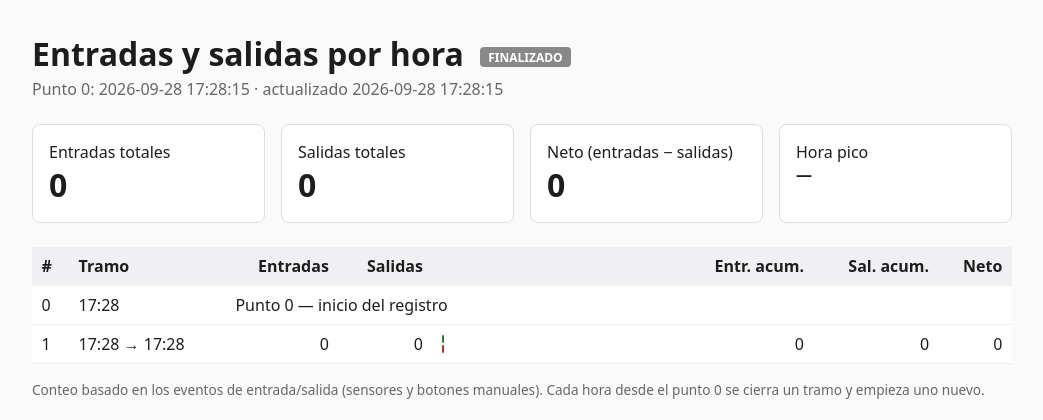
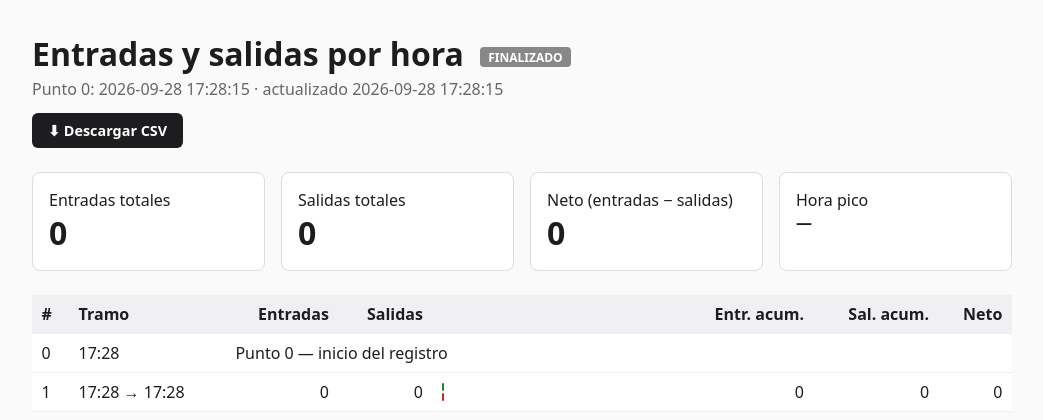
Before and after one commit to JFIEROLI/ONIET-2026, a Flask app: page /reporte in a window 1280 px wide. Shown: the top 420 px of the page, without its empty margins (118-1161 px from the left). Run offline with Flask 3, Linux system fonts and the light colour scheme; some libraries are stand-ins or nearby versions.

Commit message:
Add CSV report download functionality and enhance report styling

```diff
--- a/app.py
+++ b/app.py
@@ -1,3 +1,5 @@
+import csv
+import io
 import json
 import os
 import threading
@@ -5,7 +7,7 @@ import time
 import webbrowser
 
 import serial
-from flask import Flask, render_template, send_from_directory
+from flask import Flask, Response, render_template, send_from_directory
 from flask_socketio import SocketIO
 
 from registro import ENTRADA, SALIDA, Registro
@@ -38,6 +40,22 @@ def serve_img(filename):
 def reporte():
     """Reporte en vivo de la sesion actual (entradas/salidas por hora)."""
     return render_template("reporte.html", estado_json=estado_json(registro.estado()))
+
+
+@app.route("/reporte.csv")
+def reporte_csv():
+    """Descarga el reporte actual (incluye el tramo en curso) como CSV."""
+    est = registro.estado()
+    buf = io.StringIO()
+    w = csv.writer(buf)
+    w.writerow(["punto", "desde", "hasta", "entradas", "salidas",
+                "entradas_acumuladas", "salidas_acumuladas", "neto"])
+    for f in est["filas"]:
+        w.writerow([f["punto"], f["desde"], f["hasta"], f["entradas"], f["salidas"],
+                    f["entradas_acum"], f["salidas_acum"], f["neto"]])
+    nombre = f"reporte_{os.path.basename(registro.dir)}.csv"
+    return Response(buf.getvalue(), mimetype="text/csv",
+                     headers={"Content-Disposition": f"attachment; filename={nombre}"})
 
 
 def estado_json(estado):
--- a/templates/reporte.html
+++ b/templates/reporte.html
@@ -23,11 +23,15 @@
   .bar{height:8px;border-radius:4px;margin:2px 0;min-width:2px;transition:width .4s}
   .e{background:#2e7d32} .s{background:#c62828}
   .nota{color:#666;font-size:.85rem;margin-top:1rem}
+  .descargar{display:inline-flex;align-items:center;gap:.4rem;background:#1d1d1f;color:#fff;text-decoration:none;
+    padding:.5rem 1rem;border-radius:6px;font-size:.9rem;font-weight:600;margin-top:.8rem}
+  .descargar:hover{background:#333}
 </style>
 </head>
 <body>
 <h1>Entradas y salidas por hora <span id="vivo" class="vivo">EN VIVO</span></h1>
 <p class="sub" id="sub"></p>
+<a class="descargar" href="/reporte.csv" download>⬇ Descargar CSV</a>
 
 <div class="kpis">
   <div class="kpi">Entradas totales<b id="k-ent">0</b></div>
```
